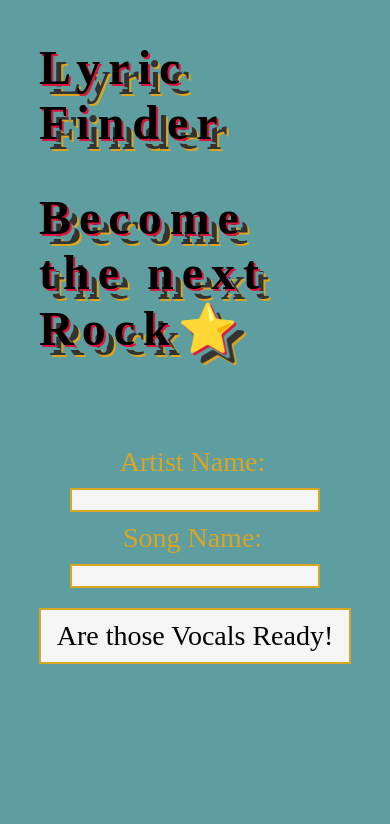
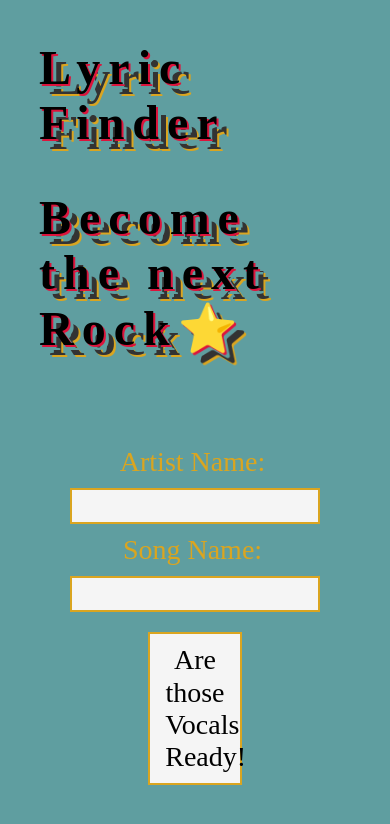
Before and after one commit to Kbruce12/project3-main, a React (Create React App) app: page / in a window 390 px wide. Shown: the top 824 px of the page. Built offline with nearby package versions, Linux system fonts and the light colour scheme.

Commit message:
added responsiveness

```diff
--- a/src/index.css
+++ b/src/index.css
@@ -207,8 +207,8 @@ a {
   }
 }
 @media (max-width:1800px) {
-  input{
-    font-size: 62%;
+  form {
+    flex-wrap: wrap;
   }
 }
 @media (max-width: 1425px) {
@@ -218,6 +218,9 @@ a {
   }
   label {
     margin-top: 10px;
+  }
+  button {
+    width: 30%;
   }
 }
 @media (max-width: 1200px) {
```
